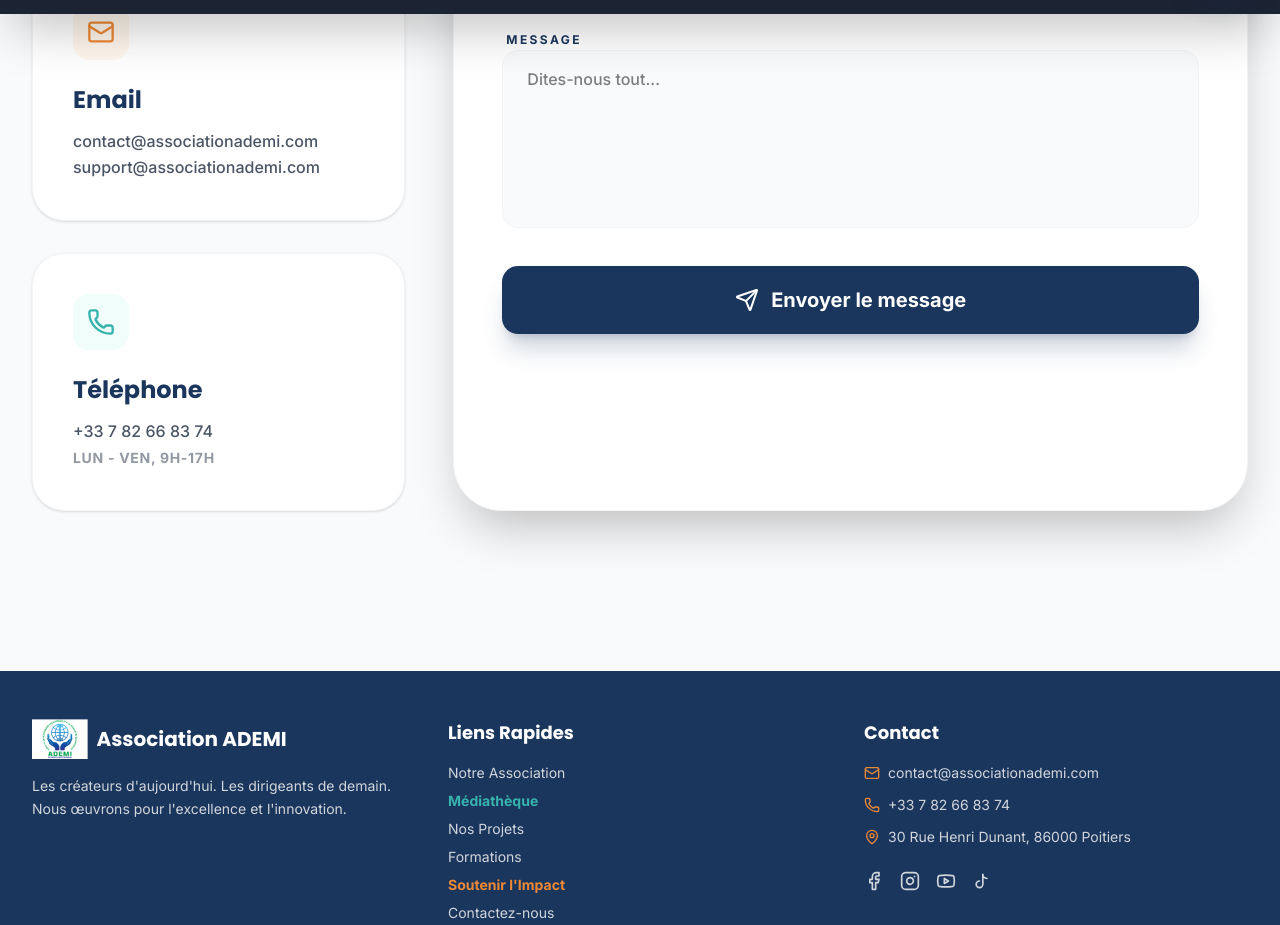
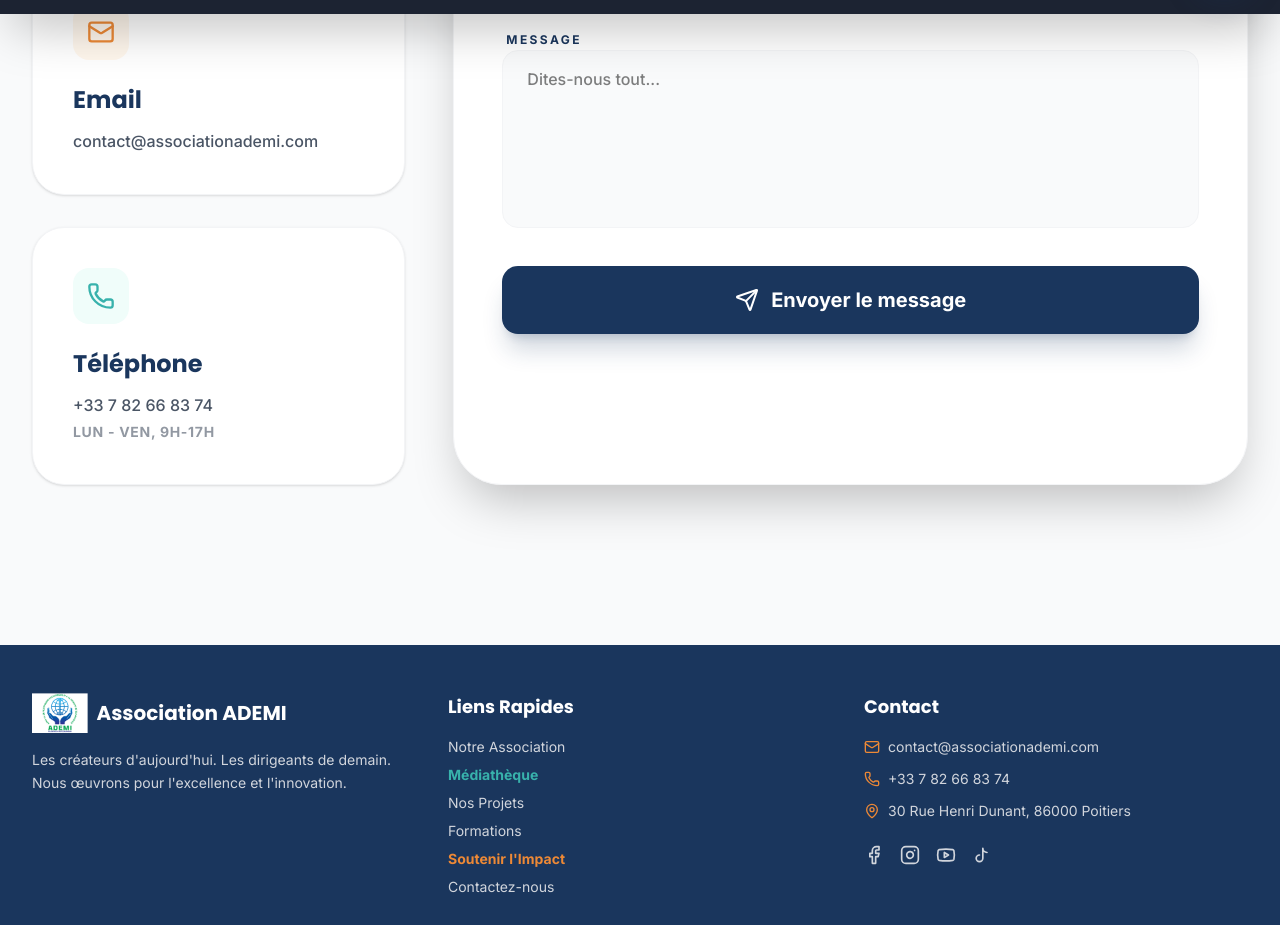
Before and after one commit to president-crypto/site-ademi, a React (Vite) app: page /contact in a window 1280 px wide. Shown: the part 786-1711 px from the top of the page. Built offline with nearby package versions, Linux system fonts and the light colour scheme; no server answers.

Commit message:
Remove support@associationademi.com from Contact page

```diff
--- a/src/pages/Contact.jsx
+++ b/src/pages/Contact.jsx
@@ -82,8 +82,7 @@
                             </div>
                             <h3 className="text-2xl font-black font-heading mb-3 text-primary">Email</h3>
                             <p className="text-gray-600 font-medium leading-relaxed">
-                                contact@associationademi.com<br />
-                                support@associationademi.com
+                                contact@associationademi.com
                             </p>
                         </div>
 
```
